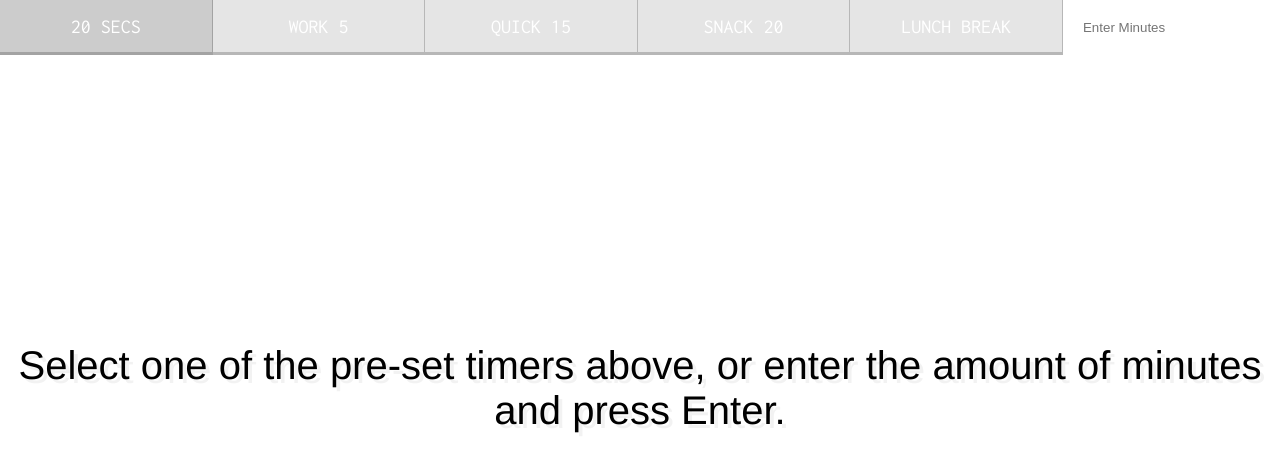
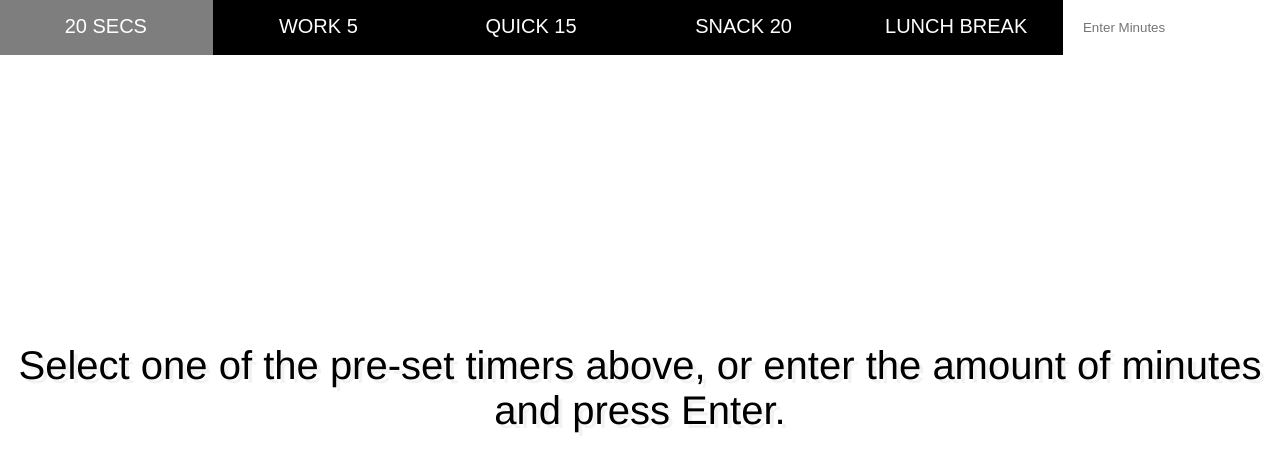
Before and after one commit to DemisStruiksma/js30, a plain HTML site: page 29 - Countdown Timer/index.html in a window 1280 px wide. Drawn offline with Linux system fonts and the light colour scheme.

Commit message:
Change bg color timer buttons

```diff
--- a/29 - Countdown Timer/style.css
+++ b/29 - Countdown Timer/style.css
@@ -62,16 +62,15 @@ body {
   color: white;
   font-size: 2rem;
   text-transform: uppercase;
-  background: rgba(0,0,0,0.1);
+  background: black;
   border-bottom: 3px solid rgba(0,0,0,0.2);
   border-right: 1px solid rgba(0,0,0,0.2);
   padding: 1rem;
-  font-family: 'Inconsolata', monospace;
 }
 
 .timer__button:hover,
 .timer__button:focus {
-  background: rgba(0,0,0,0.2);
+  opacity: 0.5;
   outline: 0;
 }
 
```
